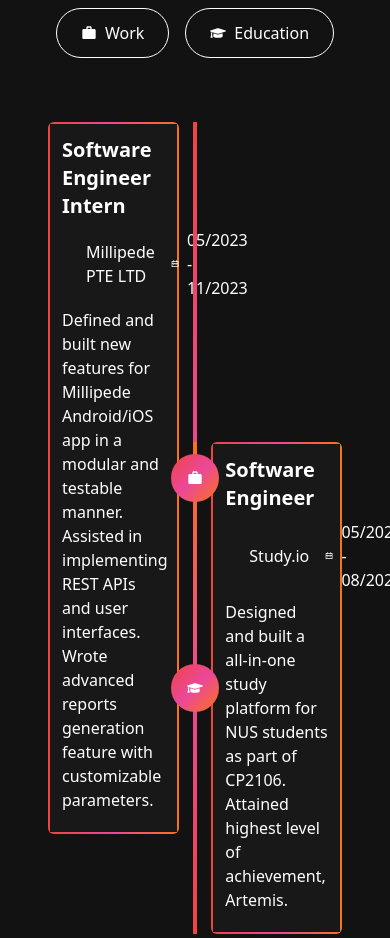
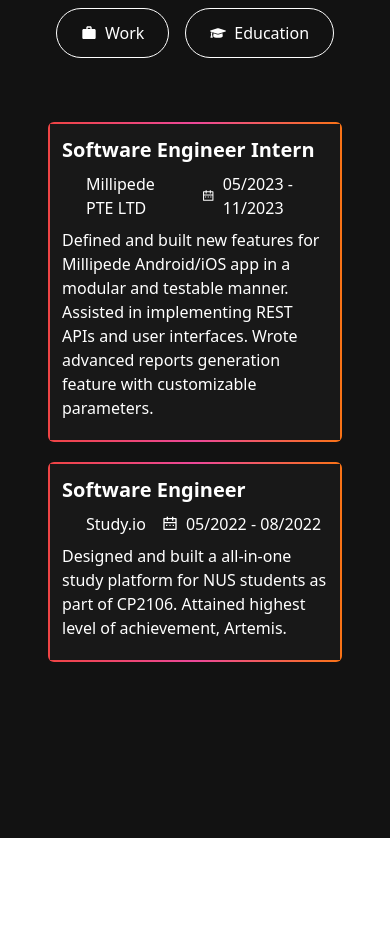
Before and after one commit to bryanngzh/bryans-portfolio, a React (Vite) app in the folder react-portfolio/: page / in a window 390 px wide. Shown: the part 1020-1958 px from the top of the page. After the commit the page ends 1858 px from the top, so only its background shows below. Built offline with nearby package versions, Linux system fonts and the light colour scheme; some icons are missing.

Commit message:
feat: make qualifications mobile friendly

```diff
--- a/react-portfolio/src/pages/Qualifications/Timeline.jsx
+++ b/react-portfolio/src/pages/Qualifications/Timeline.jsx
@@ -7,11 +7,14 @@ const Timeline = ({ data }) => {
     <div className="mt-16">
       {data.map((exp, id) =>
         id % 2 == 0 ? (
-          <div key={id} className="grid grid-cols-9 w-full h-80 items-center">
-            <div className="col-span-4">
+          <div
+            key={id}
+            className="grid grid-cols-9 w-full h-full mb-5 md:mb-0 md:h-64 items-center"
+          >
+            <div className="md:col-span-4 col-span-full">
               <ExpCard exp={exp} />
             </div>
-            <div className="col-span-1 w-full h-full flex justify-center items-center">
+            <div className="col-span-1 w-full h-full flex justify-center items-center hidden md:flex">
               <div className="h-full w-1 bg-gradient-to-b from-red-500 via-pink-500 to-orange-500"></div>
               <div className="absolute">
                 <Icon disabled={true} icon={exp.icon} />
@@ -20,15 +23,18 @@ const Timeline = ({ data }) => {
             <div className="col-span-4"></div>
           </div>
         ) : (
-          <div key={id} className="grid grid-cols-9 w-full h-80 items-center">
+          <div
+            key={id}
+            className="grid grid-cols-9 w-full h-full md:h-64 items-center"
+          >
             <div className="col-span-4"></div>
-            <div className="col-span-1 w-full h-full flex justify-center items-center">
+            <div className="col-span-1 w-full h-full flex justify-center items-center hidden md:flex">
               <div className="h-full w-1 bg-gradient-to-t from-red-500 via-pink-500 to-orange-500"></div>
               <div className="absolute">
                 <Icon disabled={true} icon={exp.icon} />
               </div>
             </div>
-            <div className="col-span-4">
+            <div className="md:col-span-4 col-span-full">
               <ExpCard exp={exp} />
             </div>
           </div>
```
